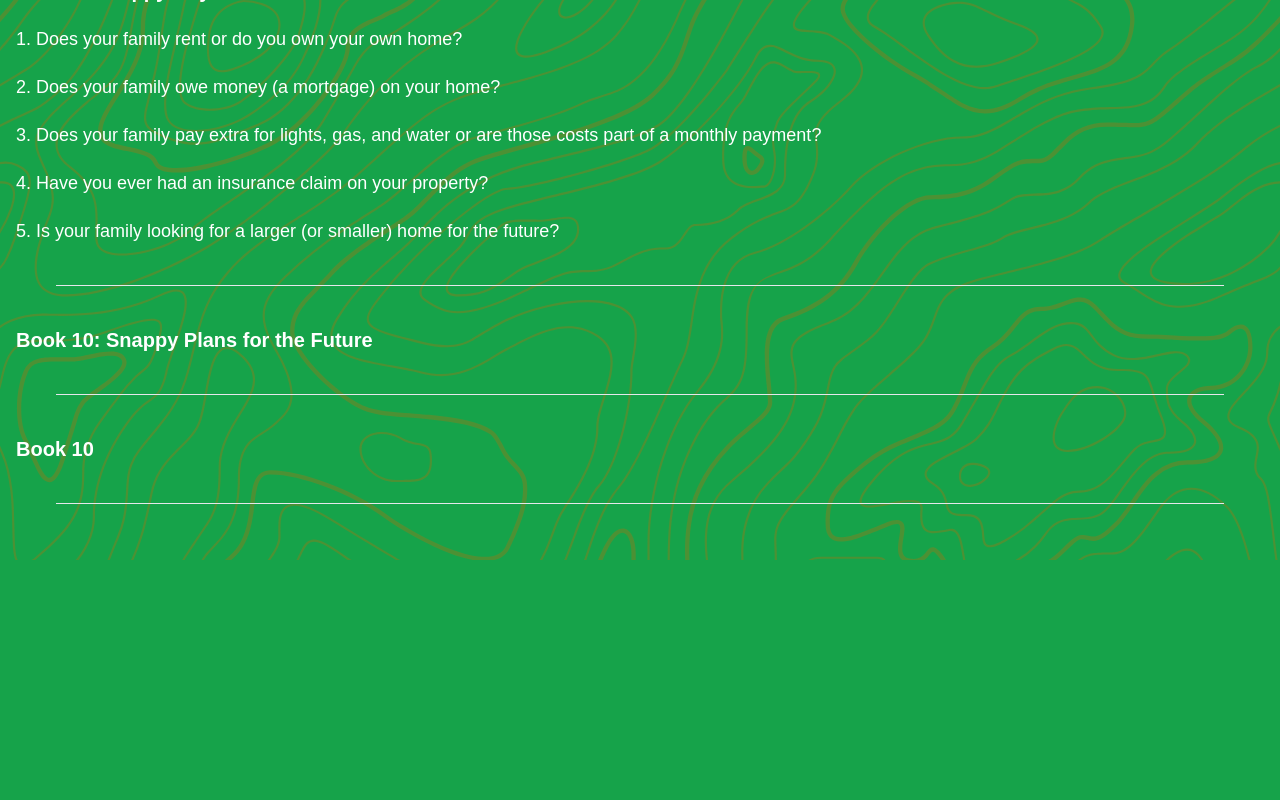
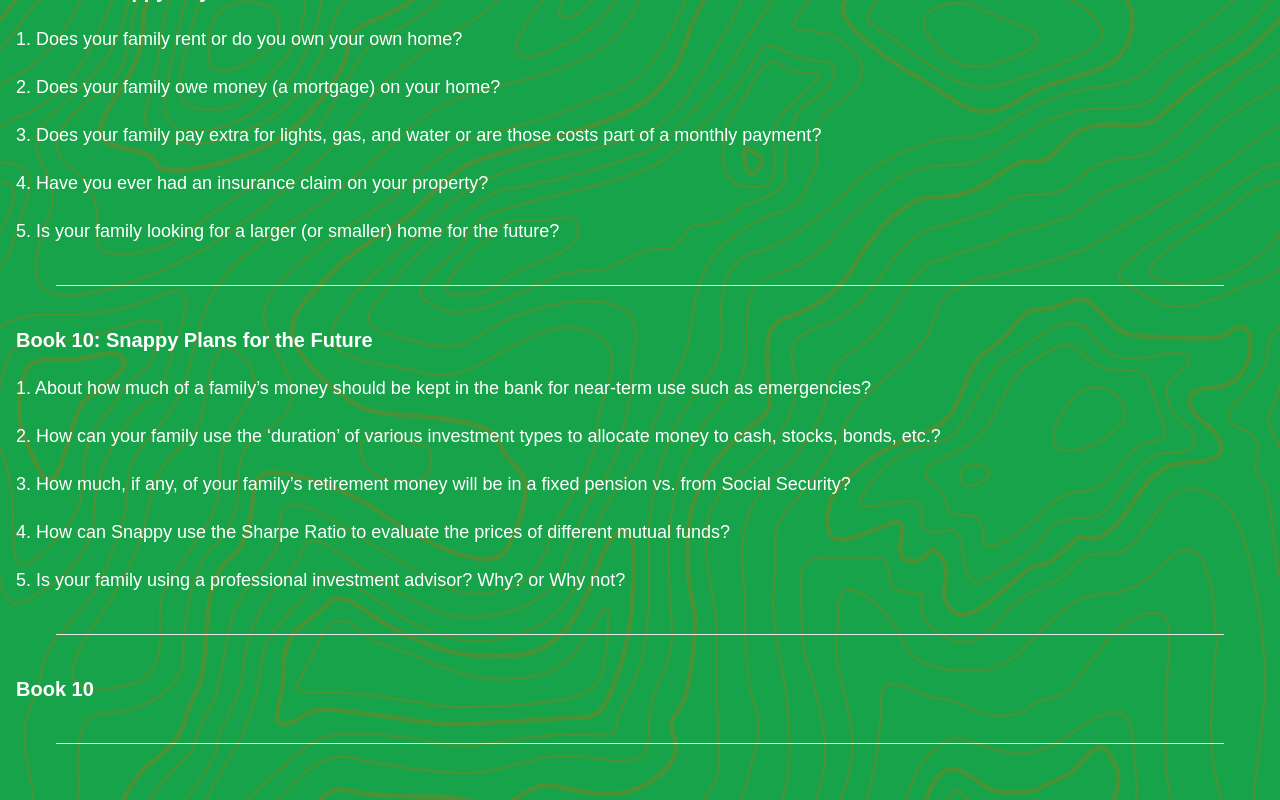
Before and after one commit to jlooper/Snappy-Squirrel-Scrollybooks, a Next.js app: page /parents in a window 1280 px wide. Shown: the part 3167-3967 px from the top of the page. Before the commit the page ends 3727 px from the top, so only its background shows below. Built offline with nearby package versions, Linux system fonts and the light colour scheme; a web font is replaced by a local one.

Commit message:
discussion questions in total

```diff
--- a/app/parents/page.tsx
+++ b/app/parents/page.tsx
@@ -70,8 +70,11 @@
       <p className="text-lg mt-5">5. Is your family looking for a larger (or smaller) home for the future?</p>
       <hr className="m-10"/>
       <p className="text-xl font-bold mt-5">Book 10: Snappy Plans for the Future</p>
-
-      <p className="text-lg mt-5"></p>
+      <p className="text-lg mt-5">1. About how much of a family’s money should be kept in the bank for near-term use such as emergencies?</p>
+      <p className="text-lg mt-5">2. How can your family use the ‘duration’ of various investment types to allocate money to cash, stocks, bonds, etc.?</p>
+      <p className="text-lg mt-5">3. How much, if any, of your family’s retirement money will be in a fixed pension vs. from Social Security?</p>
+      <p className="text-lg mt-5">4. How can Snappy use the Sharpe Ratio to evaluate the prices of different mutual funds?</p>
+      <p className="text-lg mt-5">5. Is your family using a professional investment advisor? Why? or Why not?</p>
       <hr className="m-10"/>
       <p className="text-xl font-bold mt-5">Book 10</p>
       <hr className="m-10"/>
```
